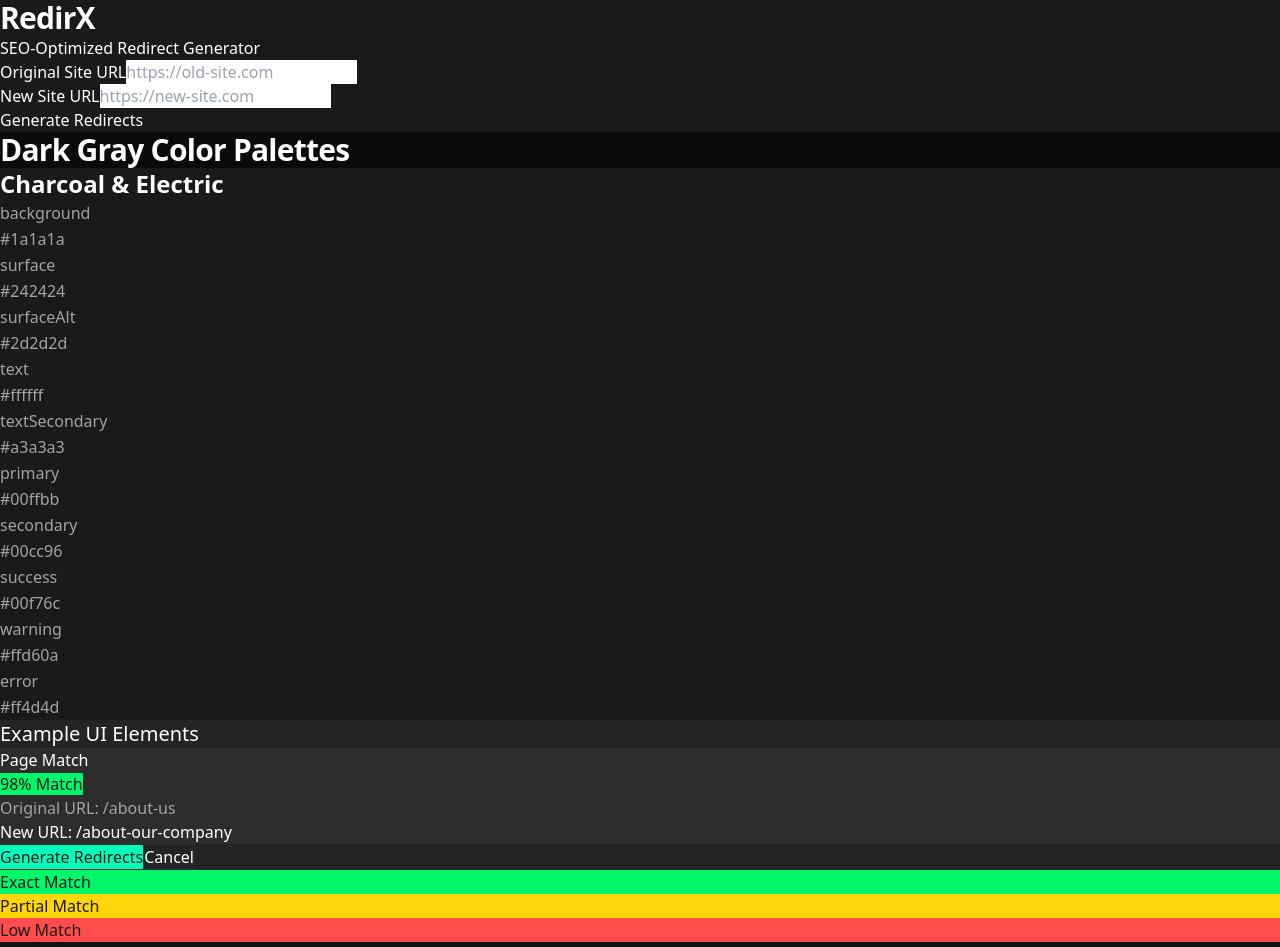
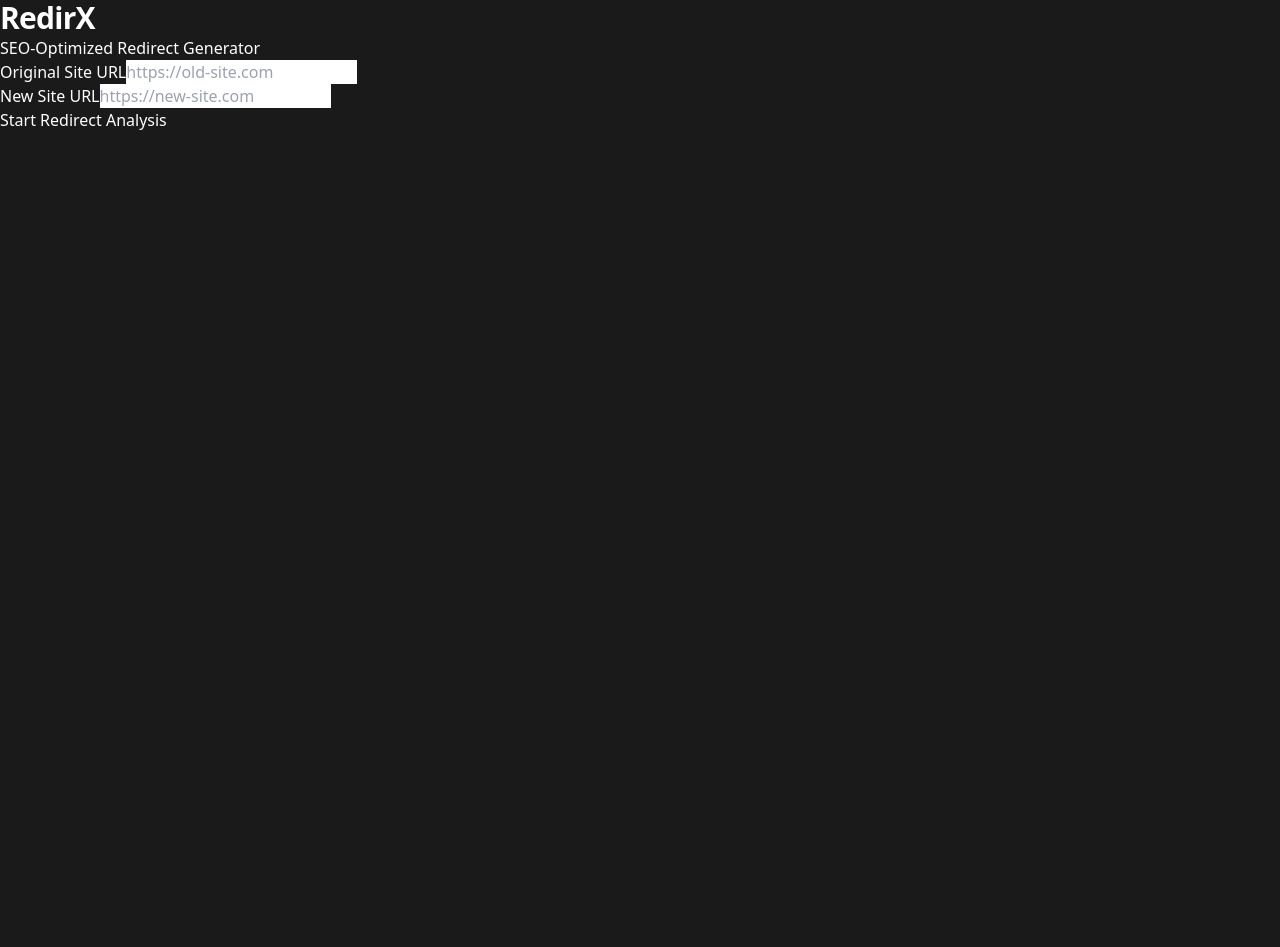
Before and after one commit to itsdylon/redirx, a Next.js app in the folder frontend/: page / in a window 1280 px wide. Shown: the top 947 px of the page. After the commit the page ends 800 px from the top, so only its background shows below. Built offline with nearby package versions, Linux system fonts and the light colour scheme.

Commit message:
added link selection functionality and updated frontend with proper styles

```diff
--- a/frontend/src/app/page.tsx
+++ b/frontend/src/app/page.tsx
@@ -1,11 +1,9 @@
-import ColorPalettePreview from '@/components/ColorPalettePreview'
 import URLComparisonTool from '@/components/URLComparisonTool'
 
 export default function Home() {
   return (
     <main className="min-h-screen p-4">
       <URLComparisonTool />
-      <ColorPalettePreview />
     </main>
   )
 }
--- a/frontend/src/components/ColorPalettePreview.tsx
+++ /dev/null
@@ -1,183 +0,0 @@
-import React from 'react';
-
-const ColorPalettePreview = () => {
-  const palettes = [
-    {
-      name: "Charcoal & Electric",
-      colors: {
-        background: "#1a1a1a",     // Deep charcoal
-        surface: "#242424",        // Lighter charcoal
-        surfaceAlt: "#2d2d2d",    // Hover state
-        text: "#ffffff",          // White text
-        textSecondary: "#a3a3a3", // Muted text
-        primary: "#00ffbb",       // Electric mint
-        secondary: "#00cc96",     // Darker mint
-        success: "#00f76c",       // Bright green
-        warning: "#ffd60a",       // Bright yellow
-        error: "#ff4d4d"          // Bright red
-      }
-    },
-    {
-      name: "Obsidian & Ice",
-      colors: {
-        background: "#121212",     // Nearly black
-        surface: "#1e1e1e",        // Dark gray
-        surfaceAlt: "#2a2a2a",    // Lighter gray
-        text: "#ffffff",          // White text
-        textSecondary: "#94a3b8", // Blue-gray text
-        primary: "#60a5fa",       // Ice blue
-        secondary: "#3b82f6",     // Darker blue
-        success: "#4ade80",       // Soft green
-        warning: "#fbbf24",       // Warm yellow
-        error: "#f87171"          // Soft red
-      }
-    },
-    {
-      name: "Slate & Violet",
-      colors: {
-        background: "#1f1f1f",     // Deep slate
-        surface: "#282828",        // Medium slate
-        surfaceAlt: "#333333",    // Light slate
-        text: "#ffffff",          // White text
-        textSecondary: "#9ca3af", // Gray text
-        primary: "#bd34fe",       // Bright violet
-        secondary: "#9d00ff",     // Deep violet
-        success: "#00e676",       // Material green
-        warning: "#ffab00",       // Material amber
-        error: "#ff5252"          // Material red
-      }
-    }
-  ];
-
-  return (
-    <div className="p-6" style={{ background: '#0a0a0a' }}>
-      <div className="max-w-6xl mx-auto space-y-12">
-        <h1 className="text-2xl font-bold text-white mb-8">Dark Gray Color Palettes</h1>
-
-        {palettes.map((palette) => (
-          <div
-            key={palette.name}
-            className="rounded-lg overflow-hidden"
-            style={{ background: palette.colors.background }}
-          >
-            <div className="p-6 space-y-8">
-              <h2 className="text-xl font-semibold" style={{ color: palette.colors.text }}>
-                {palette.name}
-              </h2>
-
-              {/* Color Swatches */}
-              <div className="grid grid-cols-2 md:grid-cols-5 gap-4">
-                {Object.entries(palette.colors).map(([name, color]) => (
-                  <div key={name} className="space-y-2">
-                    <div
-                      className="h-20 rounded-lg shadow-lg"
-                      style={{ backgroundColor: color }}
-                    />
-                    <div style={{ color: palette.colors.textSecondary }}>
-                      <p className="font-medium capitalize">{name}</p>
-                      <p className="font-mono text-sm">{color}</p>
-                    </div>
-                  </div>
-                ))}
-              </div>
-
-              {/* Example UI */}
-              <div
-                className="p-6 rounded-lg"
-                style={{ backgroundColor: palette.colors.surface }}
-              >
-                <h3 className="text-lg font-medium mb-6" style={{ color: palette.colors.text }}>
-                  Example UI Elements
-                </h3>
-
-                <div className="space-y-6">
-                  {/* Content Card */}
-                  <div
-                    className="p-4 rounded-lg"
-                    style={{ backgroundColor: palette.colors.surfaceAlt }}
-                  >
-                    <div className="flex justify-between items-center mb-4">
-                      <h4 style={{ color: palette.colors.text }}>Page Match</h4>
-                      <span
-                        className="px-2 py-1 rounded text-sm"
-                        style={{
-                          backgroundColor: palette.colors.success,
-                          color: palette.colors.background
-                        }}
-                      >
-                        98% Match
-                      </span>
-                    </div>
-                    <div className="space-y-2">
-                      <div style={{ color: palette.colors.textSecondary }}>
-                        Original URL: /about-us
-                      </div>
-                      <div style={{ color: palette.colors.text }}>
-                        New URL: /about-our-company
-                      </div>
-                    </div>
-                  </div>
-
-                  {/* Actions */}
-                  <div className="flex gap-4">
-                    <button
-                      className="px-4 py-2 rounded-md font-medium"
-                      style={{
-                        backgroundColor: palette.colors.primary,
-                        color: palette.colors.background
-                      }}
-                    >
-                      Generate Redirects
-                    </button>
-                    <button
-                      className="px-4 py-2 rounded-md font-medium"
-                      style={{
-                        backgroundColor: palette.colors.surface,
-                        color: palette.colors.text,
-                        border: `1px solid ${palette.colors.surfaceAlt}`
-                      }}
-                    >
-                      Cancel
-                    </button>
-                  </div>
-
-                  {/* Status Indicators */}
-                  <div className="flex gap-3">
-                    {[
-                      { label: 'Exact Match', color: palette.colors.success },
-                      { label: 'Partial Match', color: palette.colors.warning },
-                      { label: 'Low Match', color: palette.colors.error }
-                    ].map(status => (
-                      <div
-                        key={status.label}
-                        className="px-3 py-1 rounded-full text-sm"
-                        style={{
-                          backgroundColor: status.color,
-                          color: palette.colors.background
-                        }}
-                      >
-                        {status.label}
-                      </div>
-                    ))}
-                  </div>
-
-                  {/* Progress Bar */}
-                  <div>
-                    <div className="h-2 rounded-full" style={{ backgroundColor: palette.colors.surface }}>
-                      <div
-                        className="h-2 rounded-full w-2/3 transition-all duration-300"
-                        style={{ backgroundColor: palette.colors.primary }}
-                      />
-                    </div>
-                  </div>
-                </div>
-              </div>
-            </div>
-          </div>
-        ))}
-      </div>
-    </div>
-  );
-};
-
-export default ColorPalettePreview;
--- a/frontend/src/components/URLComparisonTool.tsx
+++ b/frontend/src/components/URLComparisonTool.tsx
@@ -1,7 +1,7 @@
 'use client';
 
 import React, { useState } from 'react';
-import { AlertCircle, CheckCircle2, XCircle } from 'lucide-react';
+import { AlertCircle, CheckCircle2, XCircle, Trash2 } from 'lucide-react';
 
 interface ElementSimilarities {
   title?: number;
@@ -27,14 +27,48 @@ interface Results {
 }
 
 const URLComparisonTool = () => {
+  const [step, setStep] = useState(1);
   const [oldSite, setOldSite] = useState('');
   const [newSite, setNewSite] = useState('');
+  const [oldSiteLinks, setOldSiteLinks] = useState<string[]>([]);
+  const [selectedLinks, setSelectedLinks] = useState<string[]>([]);
   const [results, setResults] = useState<Results | null>(null);
   const [error, setError] = useState('');
   const [loading, setLoading] = useState(false);
 
-  const handleSubmit = async (e: React.FormEvent) => {
+  const handleInitialSubmit = async (e: React.FormEvent) => {
     e.preventDefault();
+    setLoading(true);
+    setError('');
+
+    try {
+      const response = await fetch('http://127.0.0.1:5000/compare-sites', {
+        method: 'POST',
+        headers: {
+          'Content-Type': 'application/json',
+        },
+        body: JSON.stringify({
+          old_site: oldSite,
+          scan_only: true
+        }),
+      });
+
+      if (!response.ok) {
+        throw new Error(`HTTP error! status: ${response.status}`);
+      }
+
+      const data = await response.json();
+      setOldSiteLinks(Object.keys(data));
+      setSelectedLinks(Object.keys(data));
+      setStep(2);
+    } catch (err) {
+      setError(err instanceof Error ? err.message : 'An error occurred');
+    } finally {
+      setLoading(false);
+    }
+  };
+
+  const handleCompareLinks = async () => {
     setLoading(true);
     setError('');
     setResults(null);
@@ -48,6 +82,7 @@ const URLComparisonTool = () => {
         body: JSON.stringify({
           old_site: oldSite,
           new_site: newSite,
+          selected_urls: selectedLinks,
         }),
       });
 
@@ -57,11 +92,20 @@ const URLComparisonTool = () => {
 
       const data = await response.json();
       setResults(data);
+      setStep(3);
     } catch (err) {
       setError(err instanceof Error ? err.message : 'An error occurred');
     } finally {
       setLoading(false);
     }
+  };
+
+  const toggleLink = (link: string) => {
+    setSelectedLinks(prev =>
+      prev.includes(link)
+        ? prev.filter(l => l !== link)
+        : [...prev, link]
+    );
   };
 
   const generateRedirectRule = (oldUrl: string, newUrl: string): string => {
@@ -78,40 +122,11 @@ const URLComparisonTool = () => {
     return `${(value * 100).toFixed(1)}%`;
   };
 
-  const getMatchTypeDisplay = (result: ComparisonResult) => {
-    if (result.match_type === 'exact_url') {
-      return (
-        <div className="flex items-center text-green-600">
-          <CheckCircle2 className="w-4 h-4 mr-1" />
-          Exact URL Match
-        </div>
-      );
-    }
-    return (
-      <div className="flex items-center text-blue-600">
-        <AlertCircle className="w-4 h-4 mr-1" />
-        Content Match
-      </div>
-    );
-  };
-
-  const getSimilarityColor = (value: number): string => {
-    if (value >= 0.8) return 'bg-green-100 text-green-800';
-    if (value >= 0.6) return 'bg-yellow-100 text-yellow-800';
-    return 'bg-red-100 text-red-800';
-  };
-
-  return (
-    <div className="max-w-7xl mx-auto p-6 space-y-6">
-      <div className="flex items-center justify-between">
-        <h1 className="text-2xl font-bold">RedirX</h1>
-        <span className="text-sm text-gray-500">SEO-Optimized Redirect Generator</span>
-      </div>
-
-      <form onSubmit={handleSubmit} className="space-y-4">
+  const renderStepOne = () => (
+    <form onSubmit={handleInitialSubmit} className="space-y-4">
       <div className="grid grid-cols-1 md:grid-cols-2 gap-4">
         <div className="space-y-2">
-            <label htmlFor="oldSite" className="block font-medium text-gray-700">
+          <label htmlFor="oldSite" className="block font-medium text-white">
             Original Site URL
           </label>
           <input
@@ -120,13 +135,13 @@ const URLComparisonTool = () => {
             value={oldSite}
             onChange={(e) => setOldSite(e.target.value)}
             required
-              className="w-full p-2 border rounded focus:ring-2 focus:ring-blue-500"
+            className="input w-full"
             placeholder="https://old-site.com"
           />
         </div>
 
         <div className="space-y-2">
-            <label htmlFor="newSite" className="block font-medium text-gray-700">
+          <label htmlFor="newSite" className="block font-medium text-white">
             New Site URL
           </label>
           <input
@@ -135,7 +150,7 @@ const URLComparisonTool = () => {
             value={newSite}
             onChange={(e) => setNewSite(e.target.value)}
             required
-              className="w-full p-2 border rounded focus:ring-2 focus:ring-blue-500"
+            className="input w-full"
             placeholder="https://new-site.com"
           />
         </div>
@@ -144,105 +159,138 @@ const URLComparisonTool = () => {
       <button
         type="submit"
         disabled={loading}
-          className="w-full bg-blue-500 text-white p-3 rounded hover:bg-blue-600 disabled:bg-blue-300 font-medium"
+        className="btn btn-primary w-full"
       >
-          {loading ? 'Analyzing Sites...' : 'Generate Redirects'}
+        {loading ? 'Scanning Old Site...' : 'Start Redirect Analysis'}
       </button>
     </form>
+  );
+
+  const renderStepTwo = () => (
+    <div className="space-y-4">
+      <div className="flex items-center justify-between">
+        <h2 className="text-xl font-semibold text-white">Select Links to Process</h2>
+        <div className="text-sm text-[--text-secondary]">
+          {selectedLinks.length} of {oldSiteLinks.length} selected
+        </div>
+      </div>
+
+      <div className="card">
+        <div className="max-h-96 overflow-y-auto">
+          {oldSiteLinks.map((link) => (
+            <div
+              key={link}
+              className="flex items-center justify-between p-3 border-b border-[--surface-hover] last:border-b-0 card-hover"
+            >
+              <div className="flex items-center space-x-3">
+                <input
+                  type="checkbox"
+                  checked={selectedLinks.includes(link)}
+                  onChange={() => toggleLink(link)}
+                  className="h-4 w-4 bg-[--surface] border-[--surface-hover] text-[--primary] rounded"
+                />
+                <span className="text-sm break-all text-white">{link}</span>
+              </div>
+              <button
+                onClick={() => toggleLink(link)}
+                className="text-[--text-secondary] hover:text-[--error]"
+              >
+                <Trash2 className="h-4 w-4" />
+              </button>
+            </div>
+          ))}
+        </div>
+      </div>
+
+      <div className="flex justify-between gap-4">
+        <button
+          onClick={() => setStep(1)}
+          className="btn btn-secondary flex-1"
+        >
+          Back
+        </button>
+        <button
+          onClick={handleCompareLinks}
+          disabled={loading || selectedLinks.length === 0}
+          className="btn btn-primary flex-1"
+        >
+          {loading ? 'Analyzing Links...' : 'Generate Redirects'}
+        </button>
+      </div>
+    </div>
+  );
+
+  const renderResults = () => (
+    <div className="space-y-6">
+      <div className="flex justify-between items-center">
+        <h2 className="text-xl font-semibold text-white">Redirect Analysis Results</h2>
+        <button
+          onClick={() => setStep(2)}
+          className="text-[--primary] hover:text-[--primary-hover]"
+        >
+          Back to Link Selection
+        </button>
+      </div>
+
+      {results && Object.entries(results).map(([oldUrl, result]) => (
+        <div key={oldUrl} className="card space-y-4">
+          <div className="grid grid-cols-1 md:grid-cols-2 gap-4">
+            <div>
+              <h3 className="font-medium text-white">Original URL</h3>
+              <p className="text-sm break-all text-[--text-secondary]">{oldUrl}</p>
+            </div>
+            <div>
+              <h3 className="font-medium text-white">Matched URL</h3>
+              <p className="text-sm break-all text-[--text-secondary]">{result.url}</p>
+            </div>
+          </div>
+
+          <div className="flex items-center gap-2">
+            {result.match_type === 'exact_url' ? (
+              <div className="badge badge-success">
+                <CheckCircle2 className="h-4 w-4 mr-1" />
+                Exact Match
+              </div>
+            ) : (
+              <div className="badge badge-warning">
+                <AlertCircle className="h-4 w-4 mr-1" />
+                Content Match ({formatPercentage(result.similarity)})
+              </div>
+            )}
+          </div>
+
+          {result.redirect_needed && (
+            <div className="mt-2">
+              <div className="bg-[--surface] text-[--text-primary] p-3 rounded font-mono text-sm">
+                {generateRedirectRule(oldUrl, result.url!)}
+              </div>
+            </div>
+          )}
+        </div>
+      ))}
+    </div>
+  );
+
+  return (
+    <div className="max-w-7xl mx-auto p-6 space-y-6">
+      <div className="flex items-center justify-between">
+        <h1 className="text-2xl font-bold text-[--primary]">RedirX</h1>
+        <span className="text-sm text-[--text-secondary]">SEO-Optimized Redirect Generator</span>
+      </div>
 
       {error && (
-        <div className="bg-red-50 border border-red-200 text-red-700 p-4 rounded-md">
+        <div className="bg-[--error] bg-opacity-10 border border-[--error] text-[--error] p-4 rounded-md">
           <div className="flex items-center gap-2">
-            <XCircle className="h-4 w-4" />
+            <AlertCircle className="h-4 w-4" />
             <p className="font-semibold">Error</p>
           </div>
           <p className="mt-1">{error}</p>
         </div>
       )}
 
-      {results && (
-        <div className="space-y-6">
-          <h2 className="text-xl font-semibold">Redirect Analysis Results</h2>
-
-          {Object.entries(results).map(([oldUrl, result]) => (
-            <div key={oldUrl} className="bg-white shadow rounded-lg p-4 space-y-4">
-              <div className="grid grid-cols-1 md:grid-cols-2 gap-4">
-                <div>
-                  <h3 className="font-medium text-gray-700">Original URL</h3>
-                  <p className="text-sm break-all">{oldUrl}</p>
-                </div>
-                <div>
-                  <h3 className="font-medium text-gray-700">Matched URL</h3>
-                  <p className="text-sm break-all">{result.url}</p>
-                </div>
-              </div>
-
-              <div className="border-t pt-4">
-                <div className="flex items-center justify-between">
-                  <div>{getMatchTypeDisplay(result)}</div>
-                  <div className={`px-2 py-1 rounded text-sm ${getSimilarityColor(result.similarity)}`}>
-                    Overall Match: {formatPercentage(result.similarity)}
-                  </div>
-                </div>
-
-                {result.match_type === 'content' && (
-                  <div className="mt-4 grid grid-cols-1 md:grid-cols-2 gap-4">
-                    <div>
-                      <h4 className="text-sm font-medium text-gray-700">URL Similarity</h4>
-                      <div className="mt-1 h-2 bg-gray-200 rounded">
-                        <div
-                          className="h-2 bg-blue-500 rounded"
-                          style={{ width: `${(result.url_similarity || 0) * 100}%` }}
-                        />
-                      </div>
-                      <p className="text-sm text-gray-600 mt-1">
-                        {formatPercentage(result.url_similarity || 0)}
-                      </p>
-                    </div>
-                    <div>
-                      <h4 className="text-sm font-medium text-gray-700">Content Similarity</h4>
-                      <div className="mt-1 h-2 bg-gray-200 rounded">
-                        <div
-                          className="h-2 bg-blue-500 rounded"
-                          style={{ width: `${(result.content_similarity || 0) * 100}%` }}
-                        />
-                      </div>
-                      <p className="text-sm text-gray-600 mt-1">
-                        {formatPercentage(result.content_similarity || 0)}
-                      </p>
-                    </div>
-                  </div>
-                )}
-
-                {result.element_matches && (
-                  <div className="mt-4">
-                    <h4 className="text-sm font-medium text-gray-700 mb-2">Element Matches</h4>
-                    <div className="grid grid-cols-2 md:grid-cols-3 gap-2">
-                      {Object.entries(result.element_matches).map(([element, similarity]) => (
-                        <div key={element} className="text-sm">
-                          <span className="text-gray-600">{element}:</span>{' '}
-                          <span className={getSimilarityColor(similarity)}>
-                            {formatPercentage(similarity)}
-                          </span>
-                        </div>
-                      ))}
-                    </div>
-                  </div>
-                )}
-
-                {result.redirect_needed && (
-                  <div className="mt-4">
-                    <h4 className="text-sm font-medium text-gray-700">Redirect Rule</h4>
-                    <code className="block p-2 bg-gray-50 rounded text-sm font-mono mt-1">
-                      {result.url && generateRedirectRule(oldUrl, result.url)}
-                    </code>
-                  </div>
-                )}
-              </div>
-            </div>
-          ))}
-        </div>
-      )}
+      {step === 1 && renderStepOne()}
+      {step === 2 && renderStepTwo()}
+      {step === 3 && renderResults()}
     </div>
   );
 };
```
Also changed, not shown: 1 other file (tests, documents, lock files or other folders). Lines whose indentation alone changed are shown as unchanged.
